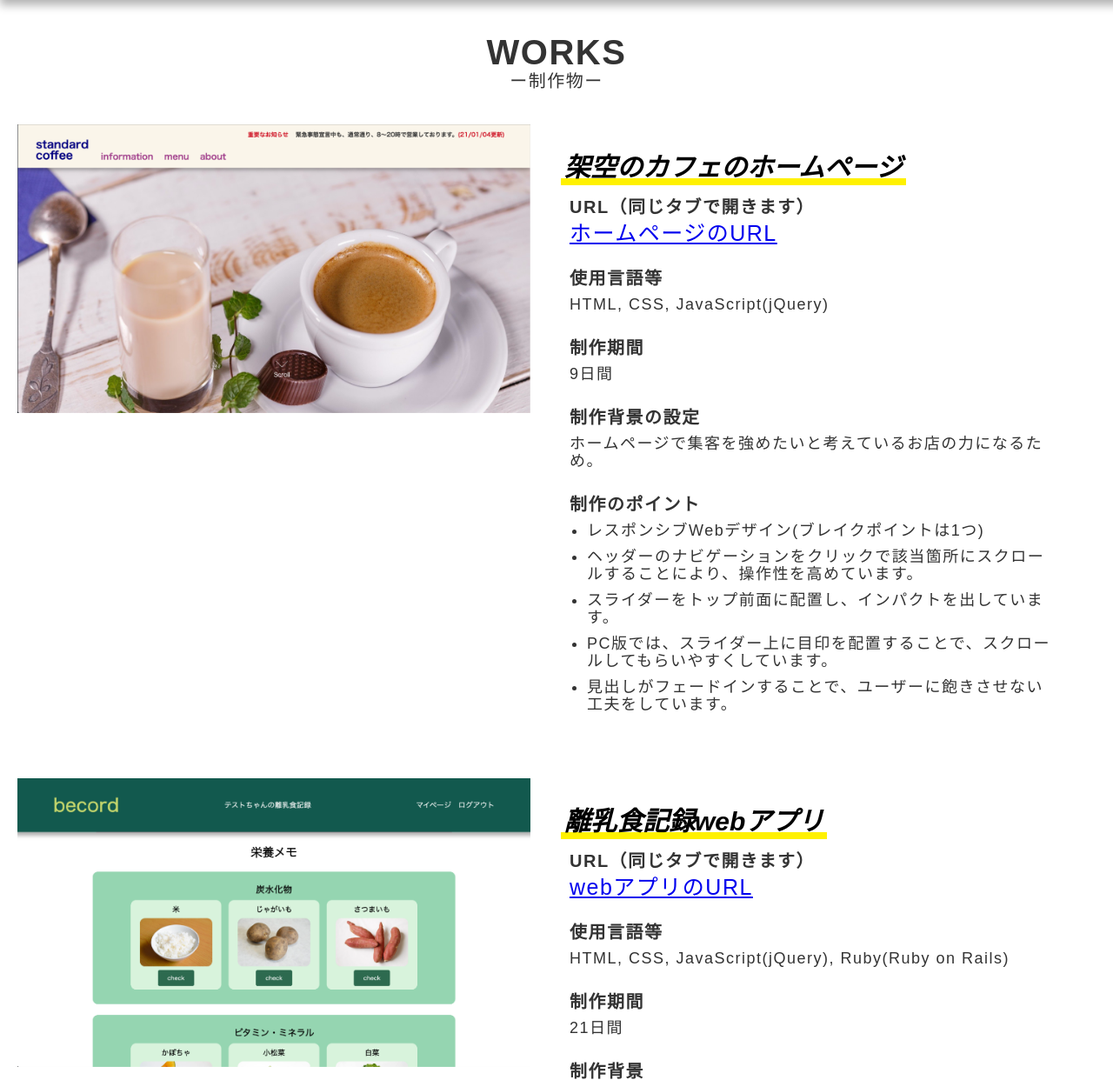
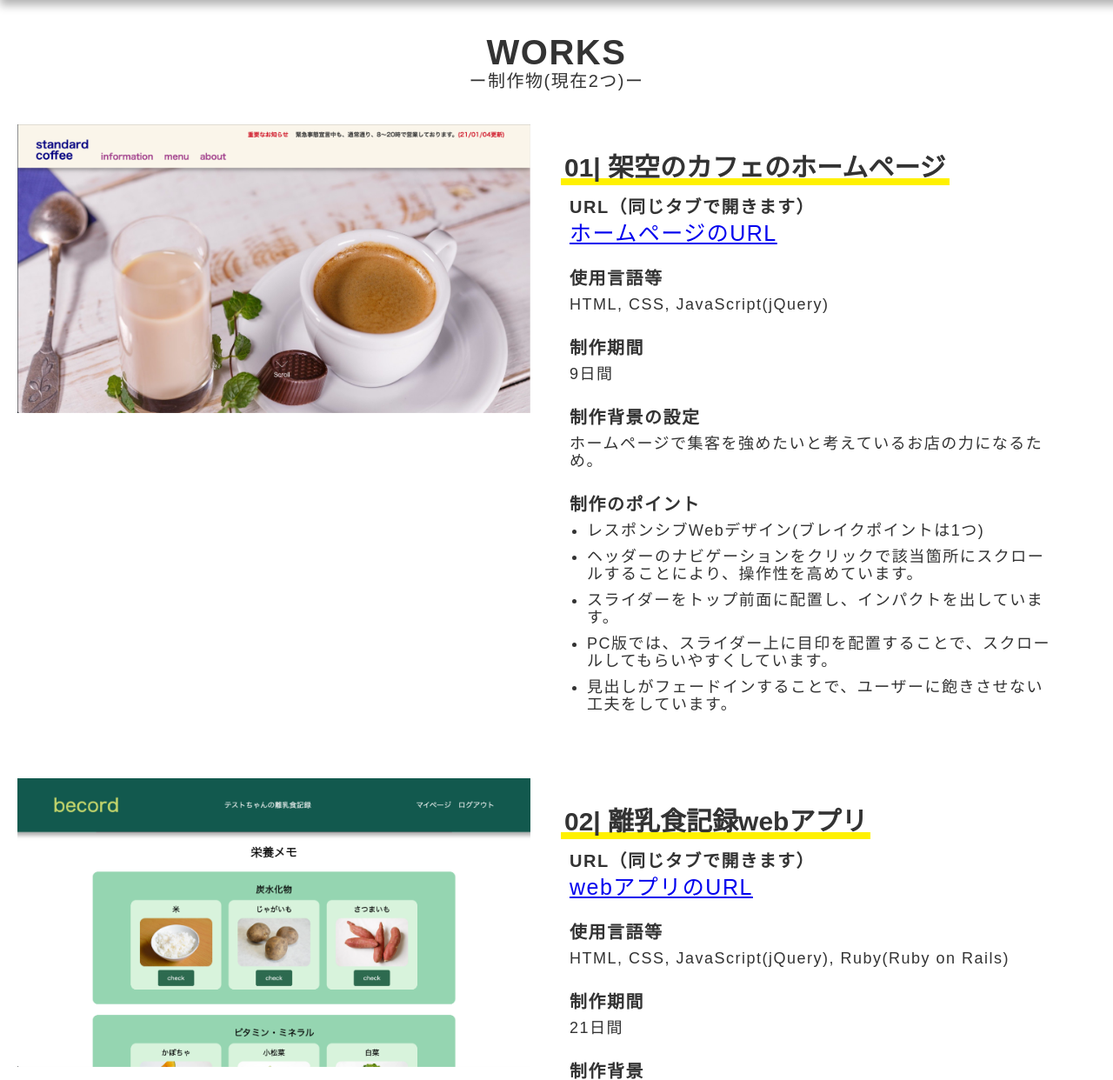
Before and after one commit to nanahamu/portfolio, a PHP site: page / in a window 1280 px wide. Shown: the part 100-1342 px from the top of the page at 87% size. Run offline with PHP 8.4, Linux system fonts and the light colour scheme.

Commit message:
微修正

```diff
--- a/css/style.css
+++ b/css/style.css
@@ -61,7 +61,7 @@ body{
     padding: 15px;
     letter-spacing: 1.5px;
 }
-mark {
+span {
     background: linear-gradient(transparent 80%, #FFF100 0%);
     padding: 4px;
 }
@@ -161,7 +161,7 @@ mark {
     }
     .content-area h1{
         padding: 20px;
-        font-size: 23px;
+        font-size: 20px;
     }
     /*メイン END*/
 
--- a/index.html
+++ b/index.html
@@ -21,14 +21,14 @@
             <section class="works">
                 <div class="heading">
                     <h1>WORKS</h1>
-                    <p>ー制作物ー</p>
+                    <p>ー制作物(現在2つ)ー</p>
                 </div>
                 <div class="container">
                     <div class="image-area">
                         <a href="https://standard-coffee.herokuapp.com/"><img src="images/homepage.image.png" alt="アプリの画像"></a>
                     </div>
                     <div class="content-area">
-                        <h1><mark>架空のカフェのホームページ</mark></h1>
+                        <h1><span>01| 架空のカフェのホームページ</span></h1>
                         <div class="wrapper">
                             <h2>URL（同じタブで開きます）</h2>
                             <a href="https://standard-coffee.herokuapp.com/" target="_self">ホームページのURL</a>
@@ -62,7 +62,7 @@
                         <img src="images/becord.image.png" alt="アプリの画像">
                     </div>
                     <div class="content-area">
-                        <h1><mark>離乳食記録webアプリ</mark></h1>
+                        <h1><span>02| 離乳食記録webアプリ</span></h1>
                         <div class="wrapper">
                             <h2>URL（同じタブで開きます）</h2>
                             <a href="https://glacial-mountain-79194.herokuapp.com/" target="_self">webアプリのURL</a>
```
